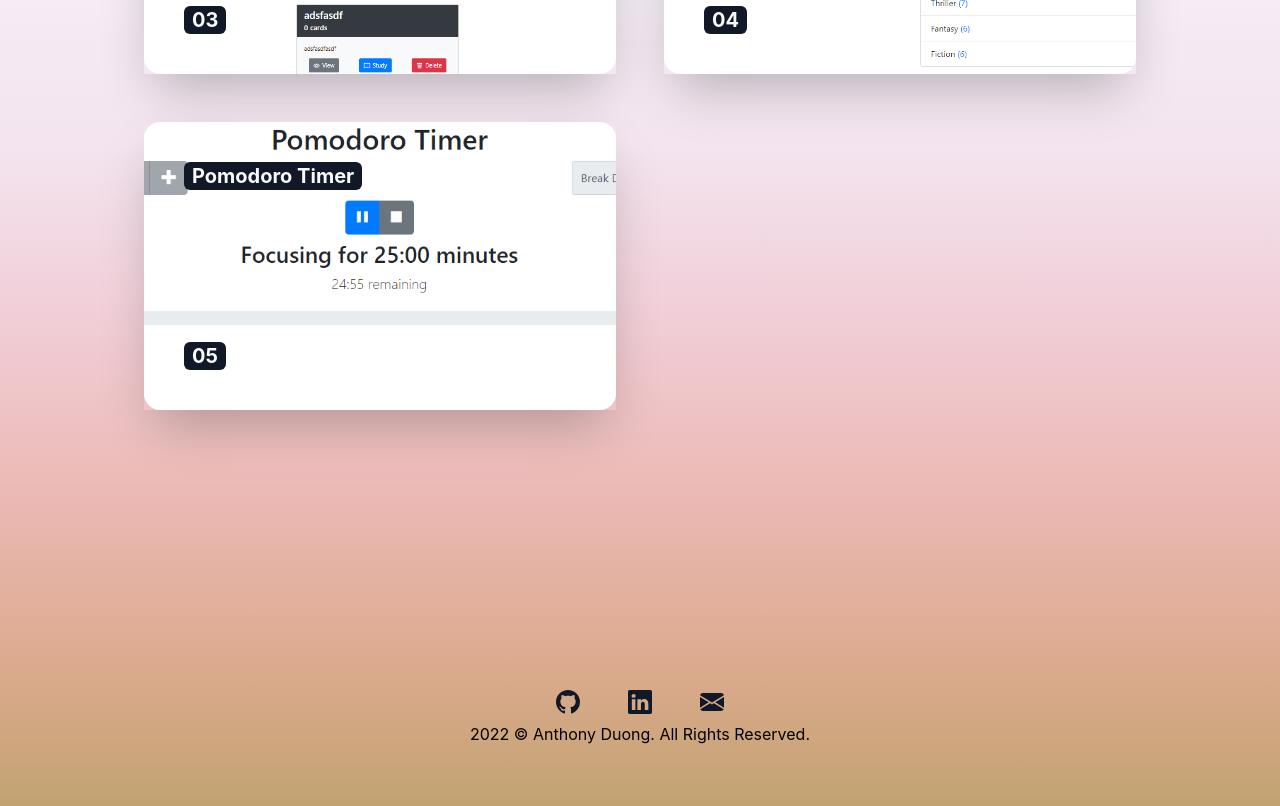
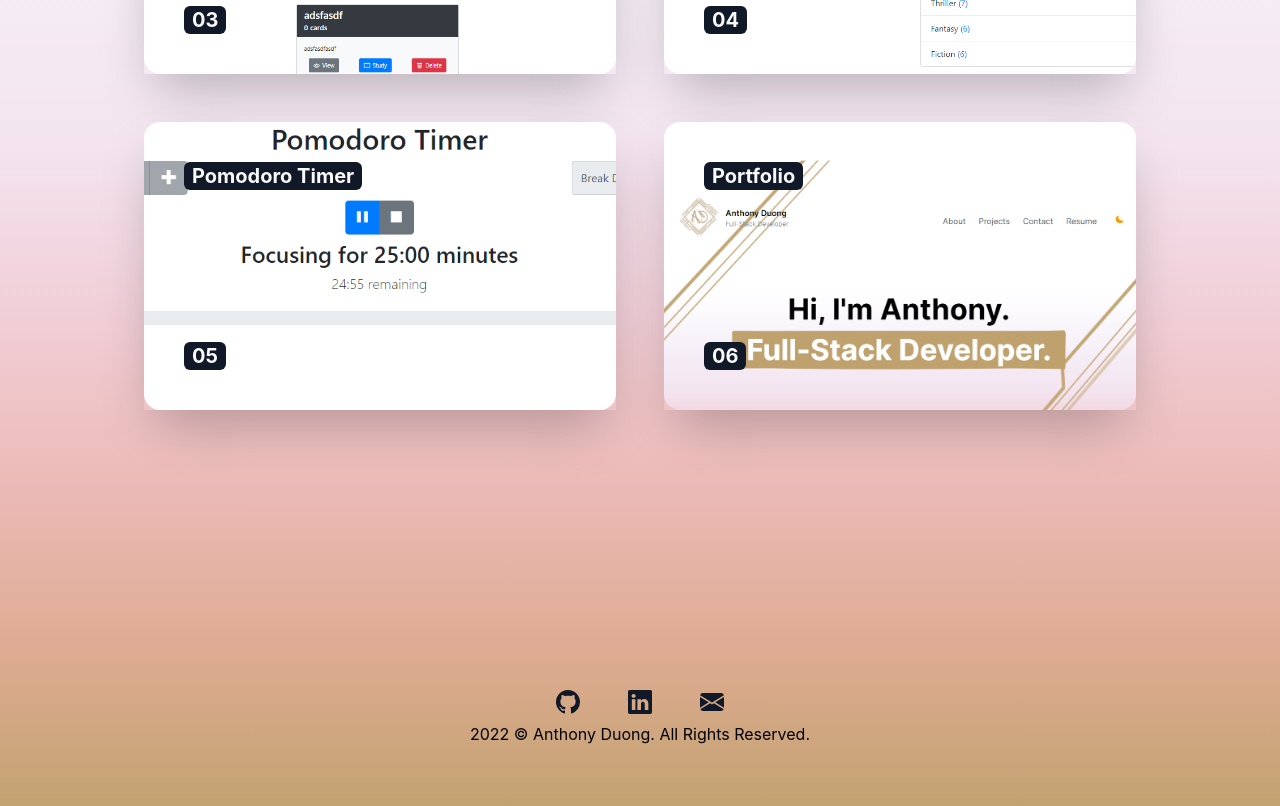
Before and after one commit to khangbeo/anthony-portfolio, a Next.js app: page /projects in a window 1280 px wide. Shown: the part 1040-1846 px from the top of the page. Built offline with nearby package versions, Linux system fonts and the light colour scheme.

Commit message:
added portfolio image

```diff
--- a/constants/data.js
+++ b/constants/data.js
@@ -32,6 +32,11 @@ const userData = {
       link: "https://pomodoro-timer-project-six.vercel.app/",
       imgUrl: "/pomodoro.PNG",
     },
+    {
+      title: "Portfolio",
+      link: "https://anthony-duong.netlify.app/",
+      imgUrl: "/portfolio.PNG",
+    },
   ],
   about: {
     title:
```
Also changed, not shown: public/portfolio.PNG (added).
